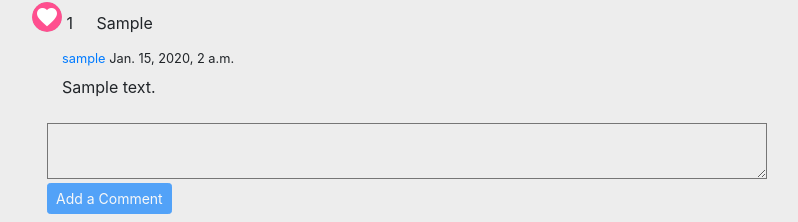
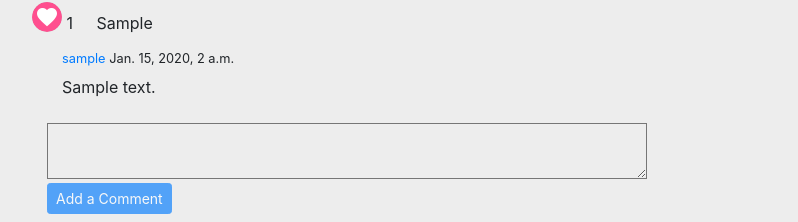
Before and after one commit to pflanner/instant_telegram, a Django app: page /photos/1/ in a window 1280 px wide. Shown: the part 864-1086 px from the top of the page, without its empty margins (53-851 px from the left). Run offline with Django 3.2, Linux system fonts and the light colour scheme; a user stored in the database is signed in; tables that the repository leaves empty hold one stand-in row (values such as "Sample post"); data that the repository does not hold is empty; some libraries are stand-ins or nearby versions.

Commit message:
Fix comment textarea width to match photo width

```diff
--- a/pics/static/css/style.css
+++ b/pics/static/css/style.css
@@ -10,4 +10,5 @@
 .comment-text {
     display: block;
     background-color: #ededed;
+    width: 600px;
 }
```
